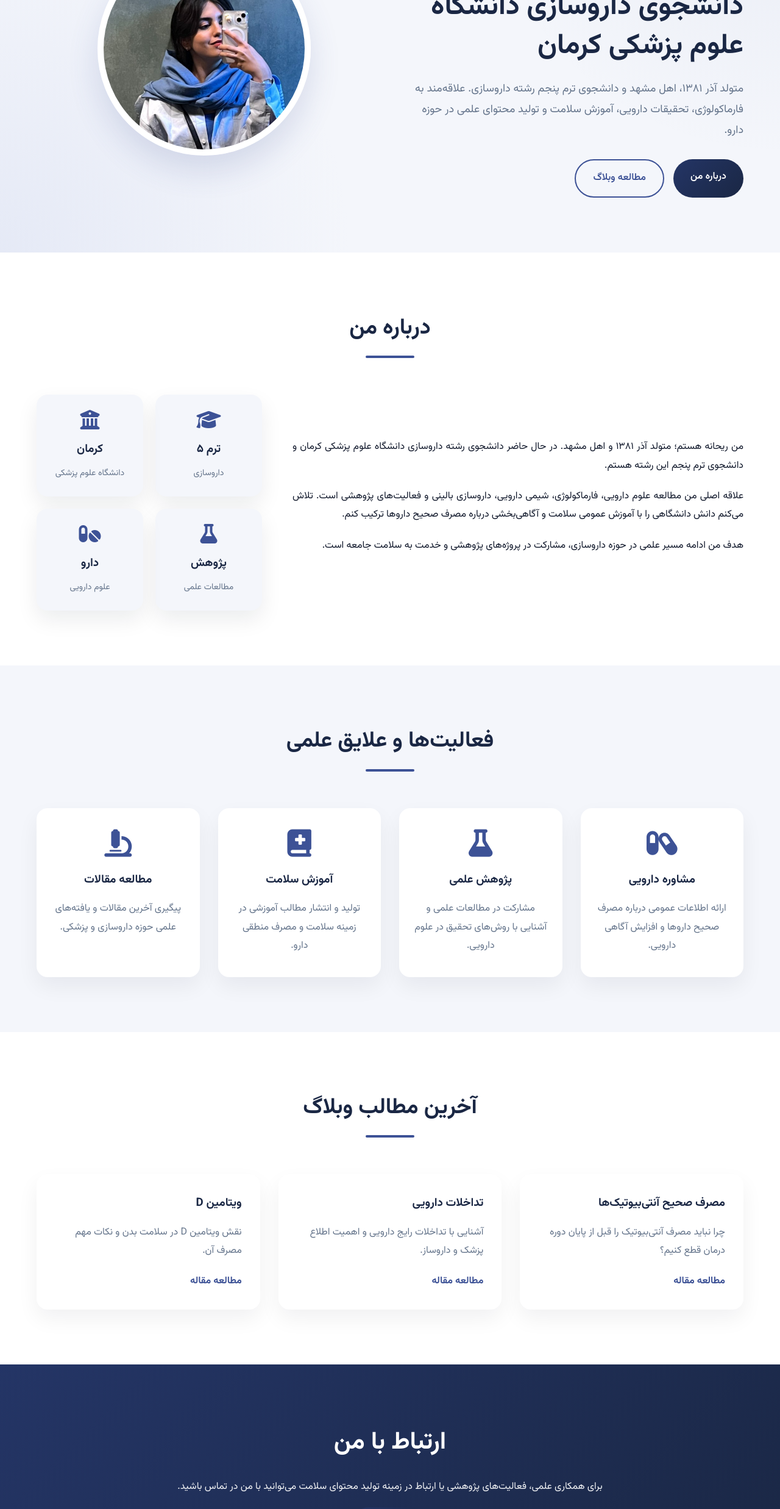
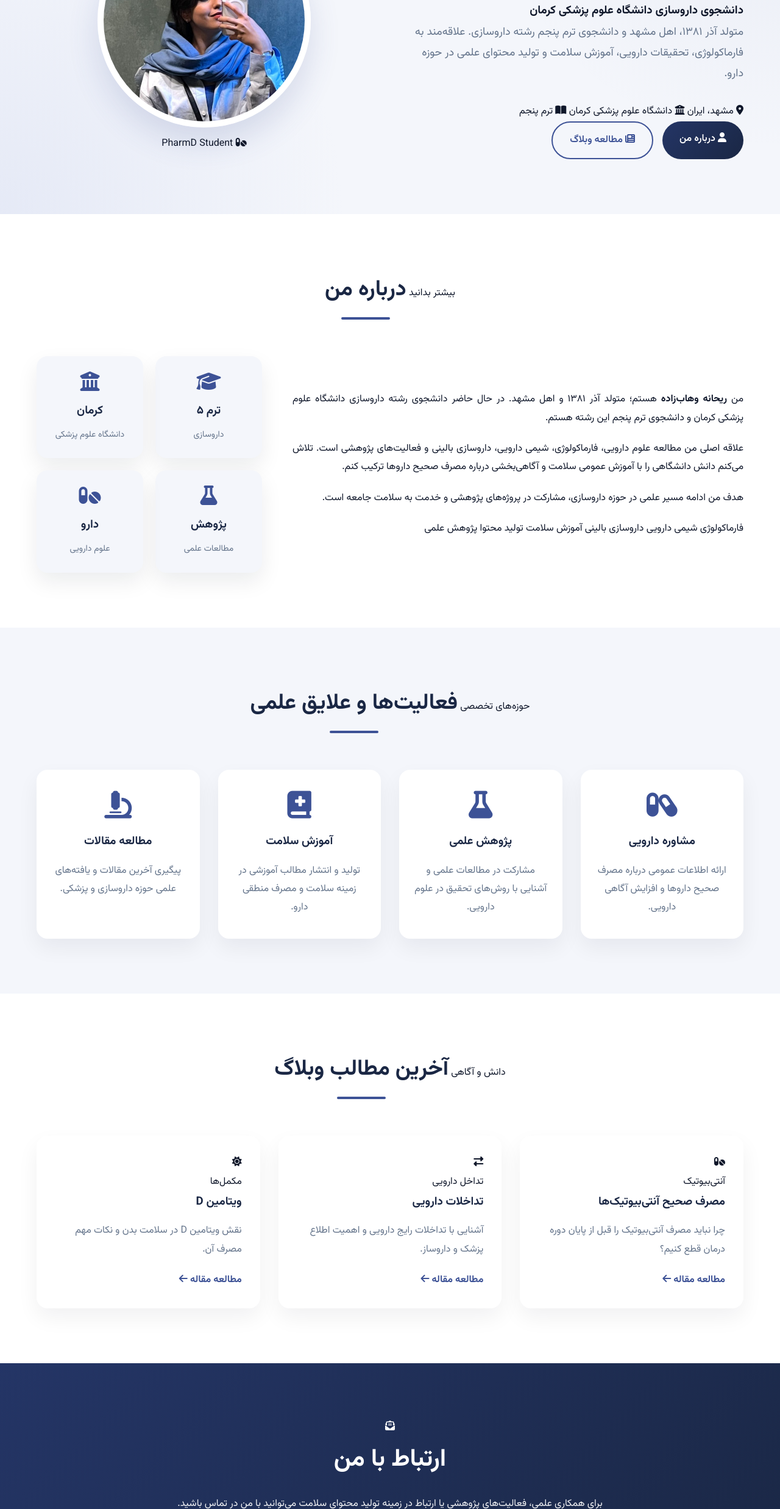
Before and after one commit to hospiter/REY, a plain HTML site: page index.html in a window 1280 px wide. Shown: the part 326-2800 px from the top of the page at 61% size. Drawn offline with Linux system fonts and the light colour scheme.

Commit message:
Update index.html

```diff
--- a/index.html
+++ b/index.html
@@ -4,7 +4,7 @@
 <head>
     <meta charset="UTF-8">
     <meta name="viewport" content="width=device-width, initial-scale=1.0">
-    <title>ریحانه وهاب زاده| دانشجوی داروسازی</title>
+    <title>ریحانه وهاب‌زاده | دانشجوی داروسازی</title>
 
     <link href="https://fonts.googleapis.com/css2?family=Vazirmatn:wght@300;400;500;600;700;800&display=swap"
         rel="stylesheet">
@@ -28,7 +28,7 @@
                 </div>
 
                 <div>
-                    <h1>ریحانه</h1>
+                    <h1>ریحانه وهاب‌زاده</h1>
                     <p>دانشجوی داروسازی</p>
                 </div>
             </div>
@@ -55,14 +55,15 @@
             <div class="hero-text">
 
                 <span class="badge">
-                    Pharmacy Student
+                    <i class="fas fa-user-graduate"></i>
+                    Pharmacy Student — Kerman University of Medical Sciences
                 </span>
 
                 <h2>
-                    ریحانه
-                    <br>
-                    دانشجوی داروسازی دانشگاه علوم پزشکی کرمان
+                    ریحانه وهاب‌زاده
                 </h2>
+
+                <h3 class="hero-sub">دانشجوی داروسازی دانشگاه علوم پزشکی کرمان</h3>
 
                 <p>
                     متولد آذر ۱۳۸۱، اهل مشهد و دانشجوی ترم پنجم رشته داروسازی.
@@ -70,12 +71,19 @@
                     تولید محتوای علمی در حوزه دارو.
                 </p>
 
+                <div class="hero-meta">
+                    <span><i class="fas fa-map-marker-alt"></i> مشهد، ایران</span>
+                    <span><i class="fas fa-university"></i> دانشگاه علوم پزشکی کرمان</span>
+                    <span><i class="fas fa-book-open"></i> ترم پنجم</span>
+                </div>
+
                 <div class="hero-buttons">
                     <a href="#about" class="btn">
+                        <i class="fas fa-user"></i>
                         درباره من
                     </a>
-
                     <a href="#blog" class="btn-outline">
+                        <i class="fas fa-newspaper"></i>
                         مطالعه وبلاگ
                     </a>
                 </div>
@@ -83,7 +91,13 @@
             </div>
 
             <div class="hero-image">
-                <img src="images/doctor.jpg" alt="ریحانه" class="profile-img">
+                <div class="img-wrapper">
+                    <img src="images/doctor.jpg" alt="ریحانه وهاب‌زاده" class="profile-img">
+                    <div class="img-badge">
+                        <i class="fas fa-pills"></i>
+                        <span>PharmD Student</span>
+                    </div>
+                </div>
             </div>
 
         </div>
@@ -97,6 +111,7 @@
         <div class="container">
 
             <div class="section-title">
+                <span class="section-label">بیشتر بدانید</span>
                 <h2>درباره من</h2>
             </div>
 
@@ -105,7 +120,7 @@
                 <div class="about-text">
 
                     <p>
-                        من ریحانه هستم؛ متولد آذر ۱۳۸۱ و اهل مشهد.
+                        من <strong>ریحانه وهاب‌زاده</strong> هستم؛ متولد آذر ۱۳۸۱ و اهل مشهد.
                         در حال حاضر دانشجوی رشته داروسازی دانشگاه علوم پزشکی
                         کرمان و دانشجوی ترم پنجم این رشته هستم.
                     </p>
@@ -121,6 +136,15 @@
                         هدف من ادامه مسیر علمی در حوزه داروسازی،
                         مشارکت در پروژه‌های پژوهشی و خدمت به سلامت جامعه است.
                     </p>
+
+                    <div class="skills-row">
+                        <span class="skill-tag">فارماکولوژی</span>
+                        <span class="skill-tag">شیمی دارویی</span>
+                        <span class="skill-tag">داروسازی بالینی</span>
+                        <span class="skill-tag">آموزش سلامت</span>
+                        <span class="skill-tag">تولید محتوا</span>
+                        <span class="skill-tag">پژوهش علمی</span>
+                    </div>
 
                 </div>
 
@@ -165,16 +189,17 @@
         <div class="container">
 
             <div class="section-title">
+                <span class="section-label">حوزه‌های تخصصی</span>
                 <h2>فعالیت‌ها و علایق علمی</h2>
             </div>
 
             <div class="services-grid">
 
                 <div class="service-card">
+                    <div class="service-icon">
                         <i class="fas fa-capsules"></i>
-
+                    </div>
                     <h3>مشاوره دارویی</h3>
-
                     <p>
                         ارائه اطلاعات عمومی درباره مصرف صحیح داروها
                         و افزایش آگاهی دارویی.
@@ -182,10 +207,10 @@
                 </div>
 
                 <div class="service-card">
+                    <div class="service-icon">
                         <i class="fas fa-flask"></i>
-
+                    </div>
                     <h3>پژوهش علمی</h3>
-
                     <p>
                         مشارکت در مطالعات علمی و آشنایی با
                         روش‌های تحقیق در علوم دارویی.
@@ -193,10 +218,10 @@
                 </div>
 
                 <div class="service-card">
+                    <div class="service-icon">
                         <i class="fas fa-book-medical"></i>
-
+                    </div>
                     <h3>آموزش سلامت</h3>
-
                     <p>
                         تولید و انتشار مطالب آموزشی در زمینه
                         سلامت و مصرف منطقی دارو.
@@ -204,10 +229,10 @@
                 </div>
 
                 <div class="service-card">
+                    <div class="service-icon">
                         <i class="fas fa-microscope"></i>
-
+                    </div>
                     <h3>مطالعه مقالات</h3>
-
                     <p>
                         پیگیری آخرین مقالات و یافته‌های علمی
                         حوزه داروسازی و پزشکی.
@@ -227,42 +252,58 @@
         <div class="container">
 
             <div class="section-title">
+                <span class="section-label">دانش و آگاهی</span>
                 <h2>آخرین مطالب وبلاگ</h2>
             </div>
 
             <div class="blog-grid">
 
                 <div class="blog-card">
+                    <div class="blog-icon">
+                        <i class="fas fa-pills"></i>
+                    </div>
+                    <div class="blog-cat">آنتی‌بیوتیک</div>
                     <h3>مصرف صحیح آنتی‌بیوتیک‌ها</h3>
-
                     <p>
                         چرا نباید مصرف آنتی‌بیوتیک را
                         قبل از پایان دوره درمان قطع کنیم؟
                     </p>
-
-                    <a href="#">مطالعه مقاله</a>
+                    <a href="#" class="blog-link">
+                        مطالعه مقاله
+                        <i class="fas fa-arrow-left"></i>
+                    </a>
                 </div>
 
                 <div class="blog-card">
+                    <div class="blog-icon">
+                        <i class="fas fa-exchange-alt"></i>
+                    </div>
+                    <div class="blog-cat">تداخل دارویی</div>
                     <h3>تداخلات دارویی</h3>
-
                     <p>
                         آشنایی با تداخلات رایج دارویی
                         و اهمیت اطلاع پزشک و داروساز.
                     </p>
-
-                    <a href="#">مطالعه مقاله</a>
+                    <a href="#" class="blog-link">
+                        مطالعه مقاله
+                        <i class="fas fa-arrow-left"></i>
+                    </a>
                 </div>
 
                 <div class="blog-card">
+                    <div class="blog-icon">
+                        <i class="fas fa-sun"></i>
+                    </div>
+                    <div class="blog-cat">مکمل‌ها</div>
                     <h3>ویتامین D</h3>
-
                     <p>
                         نقش ویتامین D در سلامت بدن
                         و نکات مهم مصرف آن.
                     </p>
-
-                    <a href="#">مطالعه مقاله</a>
+                    <a href="#" class="blog-link">
+                        مطالعه مقاله
+                        <i class="fas fa-arrow-left"></i>
+                    </a>
                 </div>
 
             </div>
@@ -277,17 +318,21 @@
 
         <div class="container">
 
+            <div class="cta-inner">
+                <div class="cta-icon">
+                    <i class="fas fa-envelope-open-text"></i>
+                </div>
                 <h2>ارتباط با من</h2>
-
                 <p>
                     برای همکاری علمی، فعالیت‌های پژوهشی
                     یا ارتباط در زمینه تولید محتوای سلامت
                     می‌توانید با من در تماس باشید.
                 </p>
-
-            <a href="#" class="btn">
+                <a href="#" class="btn btn-white">
+                    <i class="fas fa-paper-plane"></i>
                     ارسال پیام
                 </a>
+            </div>
 
         </div>
 
@@ -302,59 +347,49 @@
             <div class="footer-content">
 
                 <div class="footer-column">
-
-                    <h3>ریحانه</h3>
-
+                    <div class="footer-logo">
+                        <i class="fas fa-capsules"></i>
+                        <h3>ریحانه وهاب‌زاده</h3>
+                    </div>
                     <p>
                         دانشجوی داروسازی دانشگاه علوم پزشکی کرمان
                         و علاقه‌مند به پژوهش، آموزش سلامت و علوم دارویی.
                     </p>
-
                 </div>
 
                 <div class="footer-column">
-
                     <h3>لینک‌ها</h3>
-
                     <ul>
-                        <li><a href="#home">خانه</a></li>
-                        <li><a href="#about">درباره من</a></li>
-                        <li><a href="#services">فعالیت‌ها</a></li>
-                        <li><a href="#blog">وبلاگ</a></li>
+                        <li><a href="#home"><i class="fas fa-chevron-left"></i> خانه</a></li>
+                        <li><a href="#about"><i class="fas fa-chevron-left"></i> درباره من</a></li>
+                        <li><a href="#services"><i class="fas fa-chevron-left"></i> فعالیت‌ها</a></li>
+                        <li><a href="#blog"><i class="fas fa-chevron-left"></i> وبلاگ</a></li>
                     </ul>
-
                 </div>
 
                 <div class="footer-column">
-
                     <h3>شبکه‌های اجتماعی</h3>
-
+                    <p style="margin-bottom:16px;opacity:.7;font-size:14px;">در شبکه‌های اجتماعی دنبال کنید</p>
                     <div class="social-links">
-
-                        <a href="#">
+                        <a href="#" aria-label="اینستاگرام">
                             <i class="fab fa-instagram"></i>
                         </a>
-
-                        <a href="#">
+                        <a href="#" aria-label="تلگرام">
                             <i class="fab fa-telegram"></i>
                         </a>
-
-                        <a href="#">
+                        <a href="#" aria-label="لینکدین">
                             <i class="fab fa-linkedin"></i>
                         </a>
-
-                        <a href="#">
+                        <a href="#" aria-label="گیت‌هاب">
                             <i class="fab fa-github"></i>
                         </a>
-
                     </div>
-
                 </div>
 
             </div>
 
             <div class="copyright">
-                © 2025 Reyhaneh v.z Pharmacy Portfolio
+                © ۲۰۲۵ ریحانه وهاب‌زاده — تمامی حقوق محفوظ است
             </div>
 
         </div>
```
Lines whose indentation alone changed are shown as unchanged.
